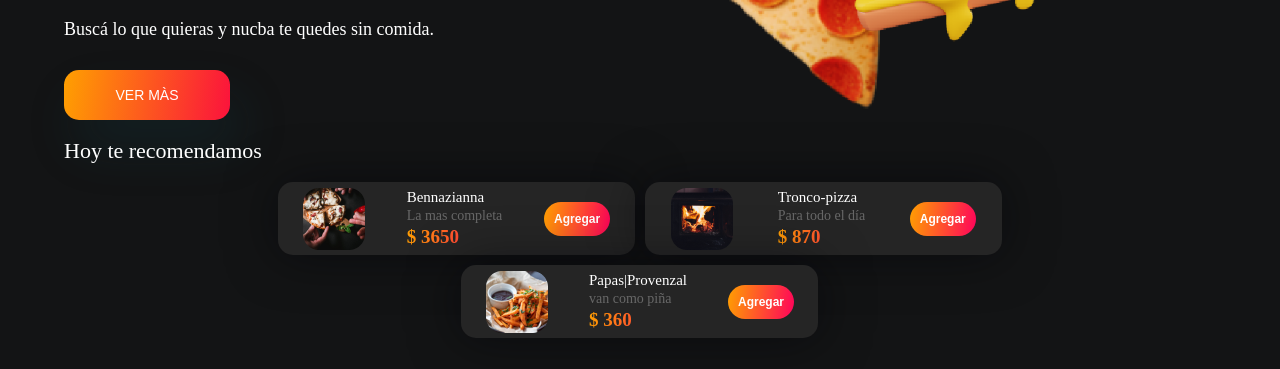
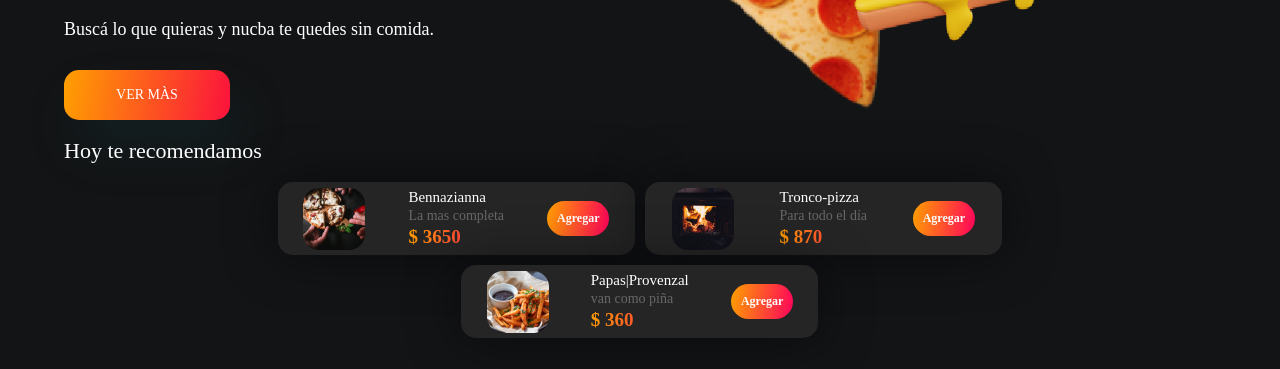
Before and after one commit to lotermin/E5, a plain HTML site: page index.html in a window 1280 px wide. Shown: the part 425-794 px from the top of the page. Drawn offline with Linux system fonts and the light colour scheme; a web font is replaced by a local one.

Commit message:
correcion font de los botones

```diff
--- a/index.css
+++ b/index.css
@@ -56,6 +56,7 @@ body{
     font-weight: 400;
 }
 .textHero button{
+    font-family: montserrat;
     font-size: 14px;
     color: #FEFEFF;
     height: 50px;
@@ -127,6 +128,7 @@ body{
     -webkit-text-fill-color: transparent;
 }
 .todayBoxContainer button{
+    font-family: montserrat;
     font-size: 12px;
     color: #ffff;
     font-weight: 600;
```
